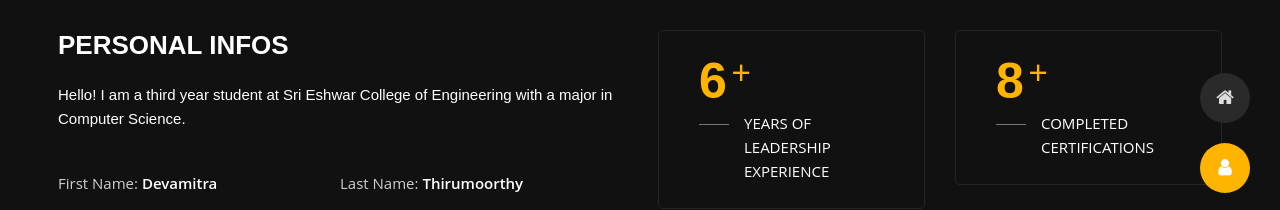
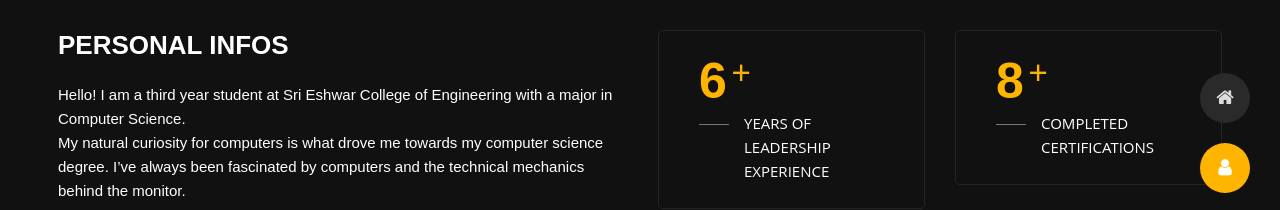
Before and after one commit to devamitra16/Portfolio, a plain HTML site: page index-about.html in a window 1280 px wide. Shown: the part 197-407 px from the top of the page. Drawn offline with Linux system fonts and the light colour scheme.

Commit message:
Update index-about.html

```diff
--- a/index-about.html
+++ b/index-about.html
@@ -84,7 +84,7 @@
                                                     <h3 class="text-uppercase custom-title mb-0 ft-wt-600">personal
                                                         infos</h3>
                                                 </div>
-                                                <p>Hello! I am a third year student at Sri Eshwar College of Engineering with a major in Computer Science.</p>
+                                                <p>Hello! I am a third year student at Sri Eshwar College of Engineering with a major in Computer Science.<br>My natural curiosity for computers is what drove me towards my computer science degree. I’ve always been fascinated by computers and the technical mechanics behind the monitor.</p>
                                                 <div class="col-12 d-block d-sm-none"><img alt="about avatar"
 
                                                         src="assests/aboutimg.png"
```
